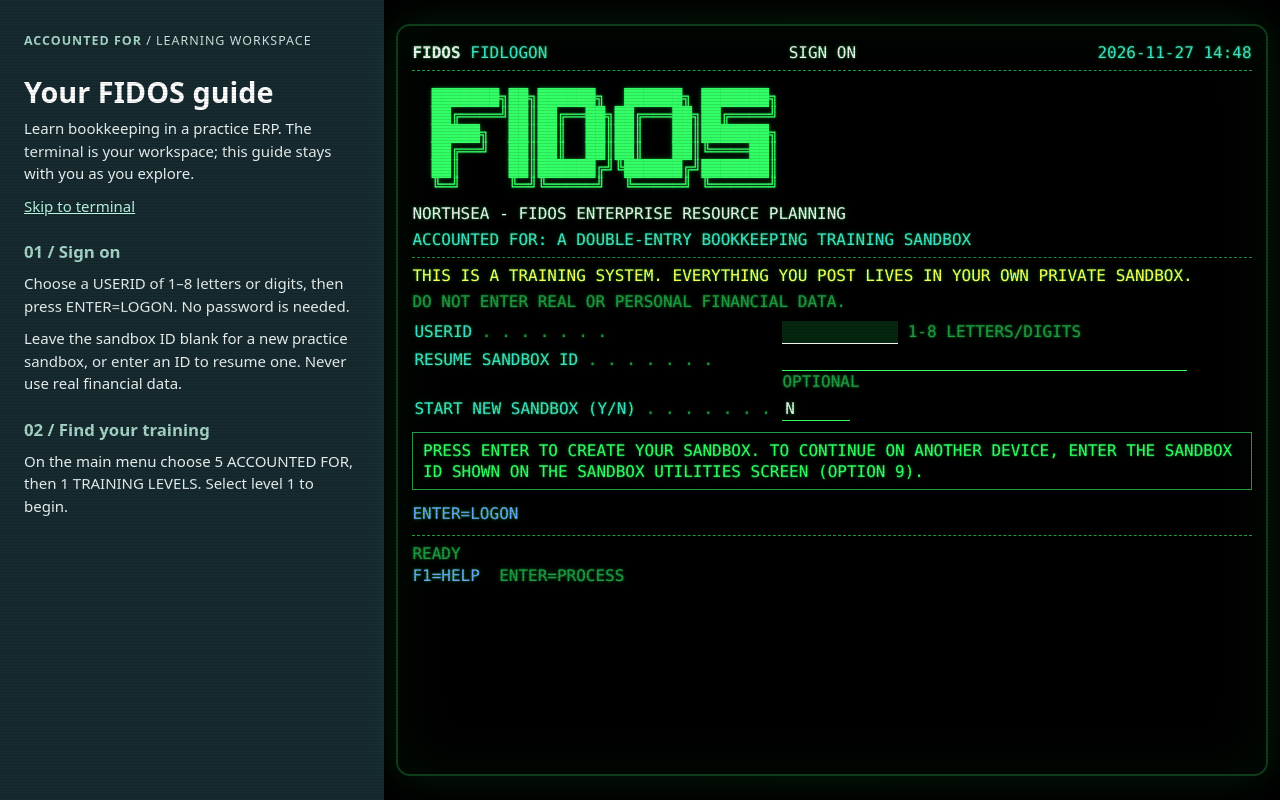
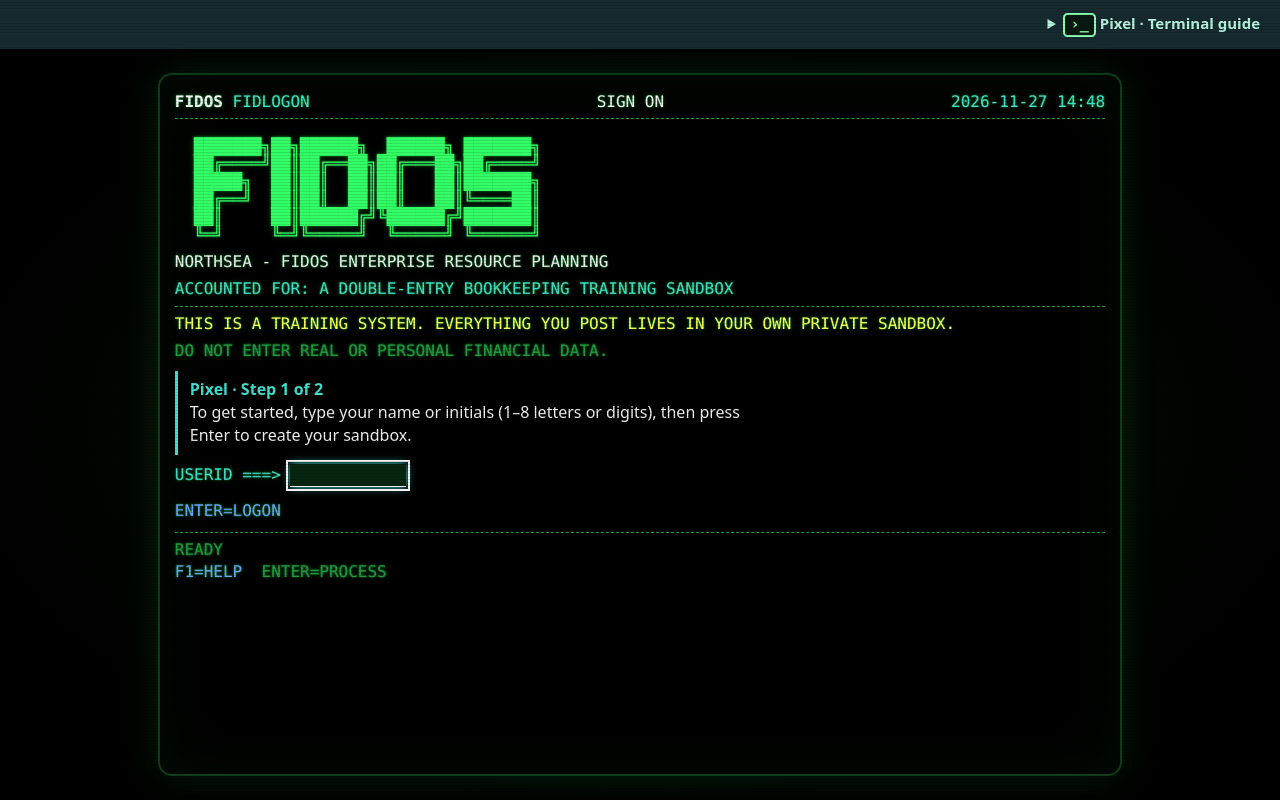
Before and after one commit to nicksoan/AccountedFor, an ASP.NET Core app: page / in a window 1280 px wide. Run offline with ASP.NET Core 8, Linux system fonts and the light colour scheme.

Commit message:
Guide FIDOS sign-on and first command with Pixel
Co-authored-by: copilot-swe-agent[bot] <198982749+Copilot@users.noreply.github.com>

```diff
--- a/src/AccountedFor.Web/Pages/Index.cshtml
+++ b/src/AccountedFor.Web/Pages/Index.cshtml
@@ -20,34 +20,19 @@
 <p class="dim">DO NOT ENTER REAL OR PERSONAL FINANCIAL DATA.</p>
 
 <form method="post" autocomplete="off">
-    <table class="form">
-        <tr>
-            <td class="lbl"><label for="op">USERID</label><span class="dots"></span></td>
-            <td><input id="op" class="fld w10" asp-for="OperatorId" maxlength="8" /> <span class="dim">1-8 LETTERS/DIGITS</span></td>
-        </tr>
-        <tr>
-            <td class="lbl"><label for="sb">RESUME SANDBOX ID</label><span class="dots"></span></td>
-            <td><input id="sb" class="fld w40" asp-for="SandboxKey" maxlength="40" spellcheck="false" /> <span class="dim">OPTIONAL</span></td>
-        </tr>
-        <tr>
-            <td class="lbl"><label for="nw">START NEW SANDBOX (Y/N)</label><span class="dots"></span></td>
-            <td><input id="nw" class="fld w4" asp-for="StartNew" maxlength="1" /></td>
-        </tr>
-    </table>
+    <p id="signon-step" class="coach-tip">
+        <strong>Pixel · Step 1 of 2</strong>
         @if (Model.Existing is not null)
         {
-        <div class="box good">
-            WELCOME BACK. THIS BROWSER HAS A SANDBOX FOR <span class="wh">@Model.Existing.OperatorId</span>
-            (@Model.Existing.Journals.Count @(Model.Existing.Journals.Count == 1 ? "JOURNAL" : "JOURNALS"), RANK <span class="ye">@Model.Existing.Rank</span>).
-            PRESS ENTER TO RESUME IT.
-        </div>
+            <span>Welcome back, @Model.Existing.OperatorId! Press Enter to sign on and reopen your practice books.</span>
         }
         else
         {
-        <div class="box">
-            PRESS ENTER TO CREATE YOUR SANDBOX. TO CONTINUE ON ANOTHER DEVICE, ENTER THE SANDBOX ID
-            SHOWN ON THE SANDBOX UTILITIES SCREEN (OPTION 9).
-        </div>
+            <span>To get started, type your name or initials (1–8 letters or digits), then press Enter to create your sandbox.</span>
         }
+    </p>
+    <label for="op" class="cy">USERID ===&gt;</label>
+    <input id="op" class="fld w10 coach-field" asp-for="OperatorId" maxlength="8" spellcheck="false"
+           enterkeyhint="go" aria-describedby="signon-step" autofocus />
     <div class="actions"><button type="submit" class="btn">ENTER=LOGON</button></div>
 </form>
--- a/src/AccountedFor.Web/Pages/Index.cshtml.cs
+++ b/src/AccountedFor.Web/Pages/Index.cshtml.cs
@@ -10,25 +10,17 @@ public class IndexModel(SandboxStore store) : PageModel
     [BindProperty]
     public string? OperatorId { get; set; }
 
-    [BindProperty]
-    public string? SandboxKey { get; set; }
-
-    [BindProperty]
-    public string? StartNew { get; set; }
-
     public Company? Existing { get; private set; }
 
     public void OnGet()
     {
-        Existing = store.Find(Request.Cookies[TerminalPageModel.CookieName]);
+        FindExisting();
         OperatorId = Existing?.OperatorId;
-        StartNew = "N";
     }
 
     public IActionResult OnPost()
     {
-        var cookieId = Request.Cookies[TerminalPageModel.CookieName];
-        Existing = store.Find(cookieId);
+        var existingId = FindExisting();
 
         var op = OperatorId?.Trim().ToUpperInvariant() ?? "";
         if (op.Length is 0 or > 8 || !op.All(char.IsAsciiLetterOrDigit))
@@ -37,39 +29,32 @@ public class IndexModel(SandboxStore store) : PageModel
             return Page();
         }
 
-        string id;
-        if (!string.IsNullOrWhiteSpace(SandboxKey))
+        var id = existingId ?? store.Create(op);
+        if (Existing is not null && Existing.OperatorId != op)
         {
-            var key = SandboxKey.Trim().Replace("-", "", StringComparison.Ordinal).ToLowerInvariant();
-            if (store.Find(key) is null)
-            {
-                ViewData["Error"] = "SANDBOX ID NOT FOUND - CHECK IT, OR LEAVE IT BLANK TO START A NEW ONE";
-                return Page();
-            }
-
-            id = key;
-        }
-        else if (Existing is not null && !string.Equals(StartNew?.Trim(), "Y", StringComparison.OrdinalIgnoreCase))
-        {
-            id = cookieId!.ToLowerInvariant();
-        }
-        else
-        {
-            id = store.Create(op);
+            store.Update(id, Existing, c => c.OperatorId = op, out _);
         }
 
-        var company = store.Find(id)!;
-        store.Update(id, company, c => c.OperatorId = op, out _);
-
-        Response.Cookies.Append(TerminalPageModel.CookieName, id, new CookieOptions
+        TerminalPageModel.SetSandboxCookie(HttpContext, TerminalPageModel.CookieName, id);
+        if (Request.Cookies.ContainsKey(TerminalPageModel.RememberedCookieName))
         {
-            HttpOnly = true,
-            IsEssential = true,
-            SameSite = SameSiteMode.Lax,
-            Secure = Request.IsHttps,
-            Expires = DateTimeOffset.UtcNow.AddYears(1),
-        });
+            Response.Cookies.Delete(TerminalPageModel.RememberedCookieName);
+        }
         TempData["Message"] = $"FID001I LOGON ACCEPTED - WELCOME TO NORTHSEA, {op}";
+        TempData["ShowCommandStep"] = true;
         return Redirect(Navigation.MainMenu);
     }
+
+    private string? FindExisting()
+    {
+        var id = Request.Cookies[TerminalPageModel.CookieName];
+        Existing = store.Find(id);
+        if (Existing is null)
+        {
+            id = Request.Cookies[TerminalPageModel.RememberedCookieName];
+            Existing = store.Find(id);
+        }
+
+        return Existing is null ? null : id;
+    }
 }
--- a/src/AccountedFor.Web/Pages/Logoff.cshtml
+++ b/src/AccountedFor.Web/Pages/Logoff.cshtml
@@ -9,15 +9,14 @@
 {
     <h2>SESSION ENDED</h2>
     <p>YOU HAVE BEEN LOGGED OFF FIDOS.</p>
-    <p>YOUR BOOKS ARE SAVED. TO RESUME LATER, LOG ON WITH THIS SANDBOX ID:</p>
-    <p class="ye">@Model.SandboxId</p>
+    <p>YOUR BOOKS ARE SAVED. SIGN ON AGAIN IN THIS BROWSER TO PICK UP WHERE YOU LEFT OFF.</p>
     <div class="actions"><a href="/" class="btn">RETURN TO SIGN ON</a></div>
 }
 else
 {
     <h2>LOG OFF FIDOS?</h2>
     <p>YOUR SANDBOX IS SAVED AUTOMATICALLY AFTER EVERY POSTING.</p>
-    <p>MAKE A NOTE OF YOUR SANDBOX ID IF YOU WANT TO RESUME ON ANOTHER BROWSER:</p>
+    <p>TO CONTINUE IN ANOTHER BROWSER, KEEP THIS ID PRIVATE AND USE IT IN SANDBOX UTILITIES AFTER YOU SIGN ON THERE:</p>
     <p class="ye">@Model.SandboxId</p>
     <form method="post">
         <div class="actions">
--- a/src/AccountedFor.Web/Pages/Logoff.cshtml.cs
+++ b/src/AccountedFor.Web/Pages/Logoff.cshtml.cs
@@ -13,6 +13,7 @@ public class LogoffModel(SandboxStore store) : TerminalPageModel(store)
 
     public IActionResult OnPost()
     {
+        SetSandboxCookie(HttpContext, RememberedCookieName, SandboxId);
         Response.Cookies.Delete(CookieName);
         LoggedOff = true;
         ViewData["Company"] = null;
--- a/src/AccountedFor.Web/Pages/Menu.cshtml.cs
+++ b/src/AccountedFor.Web/Pages/Menu.cshtml.cs
@@ -19,6 +19,7 @@ public class MenuModel(SandboxStore store) : TerminalPageModel(store)
         if (menu.Id == "MAIN")
         {
             CatchUpLevels();
+            ViewData["ShowCommandStep"] = TempData["ShowCommandStep"] is true;
         }
 
         return Page();
--- a/src/AccountedFor.Web/Pages/Shared/_Layout.cshtml
+++ b/src/AccountedFor.Web/Pages/Shared/_Layout.cshtml
@@ -8,6 +8,7 @@
     var message = TempData["Message"] as string;
     var levelUp = TempData["LevelUp"] as string;
     var pfKeys = ViewData["PfKeys"] as IEnumerable<PfKey> ?? [];
+    var showCommandStep = ViewData["ShowCommandStep"] is true;
     var path = Context.Request.Path.Value;
     var level = company?.CurrentLevel;
     var guideLevel = company is null ? null : ViewData["GuideLevel"] as Level ??
@@ -25,20 +26,14 @@
 </head>
 <body>
 <div class="workspace">
-    <aside id="guide" class="guide" aria-label="Accounted For guide">
-        <div class="guide-brand">ACCOUNTED FOR <span> / LEARNING WORKSPACE</span></div>
-        <h1>Your FIDOS guide</h1>
-        <p>Learn bookkeeping in a practice ERP. The terminal is your workspace; this guide stays with you as you explore.</p>
-        <p><a href="#terminal">Skip to terminal</a></p>
+    <details id="guide" class="guide" data-remember-guide="@(company is not null ? "true" : null)">
+        <summary><span class="mascot" aria-hidden="true">›_</span> Pixel · Terminal guide</summary>
+        <aside class="guide-panel" aria-label="Accounted For guide">
+        <p>Hi, I’m Pixel, your FIDOS terminal guide.</p>
         @if (company is null)
         {
-            <section aria-labelledby="signon-guide">
-                <h2 id="signon-guide">01 / Sign on</h2>
-                <p>Choose a USERID of 1–8 letters or digits, then press ENTER=LOGON. No password is needed.</p>
-                <p>Leave the sandbox ID blank for a new practice sandbox, or enter an ID to resume one. Never use real financial data.</p>
-                <h2>02 / Find your training</h2>
-                <p>On the main menu choose 5 ACCOUNTED FOR, then 1 TRAINING LEVELS. Select level 1 to begin.</p>
-            </section>
+            <p>Your sandbox is a private set of practice books. No password is needed. Once you sign on, I’ll show you how to open your first lesson.</p>
+            <p><a href="/">Go to sign-on</a></p>
         }
         else
         {
@@ -49,7 +44,7 @@
             </nav>
             @if (string.Equals(path, "/Menu", StringComparison.OrdinalIgnoreCase) || string.Equals(path, "/Menu/MAIN", StringComparison.OrdinalIgnoreCase))
             {
-                <p class="guide-tip"><strong>Find training:</strong> choose 5 ACCOUNTED FOR here, then 1 TRAINING LEVELS. You can click an option or type its number on the command line and press Enter.</p>
+                <p class="guide-tip"><strong>Try a command:</strong> type <code>LEVELS</code> in the command bar and press Enter to open training levels. You can also type a menu option number or click it.</p>
             }
             else if (string.Equals(path, "/Menu/TRN", StringComparison.OrdinalIgnoreCase))
             {
@@ -98,7 +93,8 @@
             }
             <p class="guide-tip">Need your bearings? F12 returns to the main menu; F3 exits the current screen. You can also click the PF key labels below the terminal.</p>
         }
-    </aside>
+        </aside>
+    </details>
 <div class="crt @(disableCrt ? "no-crt" : null) theme-@fontColor">
     <div id="terminal" class="terminal">
         <div class="row head">
@@ -122,9 +118,17 @@
             </div>
             <form method="get" action="/Command" class="row cmd" autocomplete="off">
                 <label for="cmd" class="cy">COMMAND ===&gt;</label>
-                <input id="cmd" name="cmd" class="fld cmdfld" maxlength="20" spellcheck="false" />
+                <input id="cmd" name="cmd" class="fld cmdfld @(showCommandStep ? "coach-field" : null)"
+                       maxlength="20" spellcheck="false" enterkeyhint="go" aria-describedby="@(showCommandStep ? "command-step" : null)" />
                 <input type="hidden" name="from" value="@path" />
             </form>
+            @if (showCommandStep)
+            {
+                <p id="command-step" class="coach-tip">
+                    <strong>Pixel · Step 2 of 2</strong>
+                    <span>Type <code>LEVELS</code> in the command bar above, then press Enter to open your training levels.</span>
+                </p>
+            }
         }
         <div class="rule"></div>
         <main>
--- a/src/AccountedFor.Web/Terminal/HelpTopics.cs
+++ b/src/AccountedFor.Web/Terminal/HelpTopics.cs
@@ -16,7 +16,7 @@ public static class HelpTopics
             "  * JUMP THROUGH MENUS WITH A PATH SUCH AS =1.3 (GENERAL LEDGER, JOURNAL ENTRY).",
             "PF KEYS: F1=HELP  F3=EXIT TO THE PREVIOUS MENU  F12=MAIN MENU. YOU CAN ALSO CLICK THEM.",
             "ON ENTRY SCREENS, TAB BETWEEN FIELDS AND PRESS ENTER TO POST. ERRORS APPEAR IN RED ON THE MESSAGE LINE.",
-            "YOUR SANDBOX IS SAVED AFTER EVERY POSTING. OPTION 9 SHOWS YOUR SANDBOX ID AND LETS YOU RESET.",
+            "YOUR SANDBOX IS SAVED AFTER EVERY POSTING. OPTION 9 SHOWS YOUR ID AND LETS YOU OPEN, START OR RESET A SANDBOX.",
         ]),
         new("BASICS", "DOUBLE ENTRY IN ONE SCREEN",
         [
--- a/src/AccountedFor.Web/Terminal/Navigation.cs
+++ b/src/AccountedFor.Web/Terminal/Navigation.cs
@@ -22,7 +22,7 @@ public static class Navigation
             new("5", "TRN", "ACCOUNTED FOR", "TRAINING LEVELS AND DEBIT/CREDIT DRILL", "/Menu/TRN"),
             new("6", "HELP", "TUTORIAL", "DOUBLE-ENTRY BOOKKEEPING EXPLAINED", "/Help"),
             new("8", "OPT", "DISPLAY OPTIONS", "CRT FILTER AND FONT COLOURS", "/Options"),
-            new("9", "SYS", "SANDBOX UTILITIES", "SANDBOX ID, RESET YOUR BOOKS", "/System"),
+            new("9", "SYS", "SANDBOX UTILITIES", "OPEN, START OR RESET A SANDBOX", "/System"),
             new("X", "LOGOFF", "LOG OFF", "END THIS FIDOS SESSION", "/Logoff"),
         ]),
         new("GL", "GL000", "GENERAL LEDGER", "/Menu/GL", MainMenu,
--- a/src/AccountedFor.Web/wwwroot/css/site.css
+++ b/src/AccountedFor.Web/wwwroot/css/site.css
@@ -16,21 +16,41 @@
 * { box-sizing: border-box; }
 
 .workspace {
-    display: flex;
+    display: grid;
+    grid-template-columns: minmax(0, 1fr);
+    grid-template-rows: auto 1fr;
     min-height: 100vh;
     background: #101b20;
 }
 
+@media (min-width: 1000px) {
+    .guide:not([open]) > summary { margin-inline-start: auto; }
+    .workspace:has(.guide[open]) {
+        grid-template-columns: minmax(0, 1fr) 22rem;
+        grid-template-rows: 1fr;
+    }
+    .workspace:has(.guide[open]) .crt { grid-column: 1; grid-row: 1; }
+    .workspace:has(.guide[open]) .guide { grid-column: 2; grid-row: 1; }
+}
+
 .guide {
-    flex: 0 0 24rem;
-    padding: 2rem 1.5rem;
+    padding: .5rem .75rem;
     color: #e8f1ef;
     background: #172a30;
     font: 15px/1.5 system-ui, sans-serif;
 }
-.guide-brand { color: #a4d5c6; font-size: .78rem; font-weight: 700; letter-spacing: .08em; }
-.guide-brand span { color: #d3e2dd; font-weight: 400; }
-.guide h1 { margin: 1.5rem 0 .5rem; font: 700 1.8rem/1.15 system-ui, sans-serif; color: #fff; }
+.guide > summary { width: fit-content; padding: .25rem .5rem; font-weight: 700; }
+.guide > summary:focus-visible { outline: 2px solid currentColor; }
+.guide-panel { padding: .5rem; max-width: 65ch; }
+.mascot {
+    display: inline-block;
+    padding: 0 .35em;
+    border: 2px solid currentColor;
+    border-radius: .3em;
+    background: #091813;
+    color: #89ffb0;
+    font: bold 1em/1.3 var(--font);
+}
 .guide h2 { margin: 1.5rem 0 .4rem; font: 700 1.05rem/1.3 system-ui, sans-serif; color: #a4d5c6; }
 .guide p { margin: .6rem 0; }
 .guide a { color: #b6f4df; text-decoration: underline; }
@@ -54,9 +74,7 @@ html, body {
 }
 
 .crt {
-    flex: 1 1 0;
     min-width: 0;
-    min-height: 100vh;
     display: flex;
     justify-content: center;
     padding: 1.5rem .75rem;
@@ -139,6 +157,18 @@ html, body {
 .rule { border-top: 1px dashed var(--dim); margin: .4rem 0; }
 .cmd { justify-content: flex-start; gap: 1ch; margin-top: .3rem; }
 
+.coach-tip {
+    max-width: 65ch;
+    margin: .6rem 0;
+    padding: .45rem .75rem;
+    border-inline-start: 3px solid var(--cyan);
+    color: var(--white);
+    font: 1rem/1.45 system-ui, sans-serif;
+    text-shadow: none;
+    text-transform: none;
+}
+.coach-tip strong { display: block; color: var(--cyan); }
+
 main { min-height: 22em; padding: .25rem 0; }
 
 h1, h2, h3 { font-size: 1em; font-weight: normal; margin: .6em 0 .3em; color: var(--white); }
@@ -191,6 +221,12 @@ a:hover, a:focus { background: var(--green); color: #000; text-shadow: none; out
     width: auto;
 }
 .fld:focus { outline: none; background: rgba(51, 255, 102, .15); border-bottom-color: var(--white); }
+.fld.coach-field {
+    outline: 2px solid var(--cyan);
+    outline-offset: 2px;
+    box-shadow: 0 0 .6rem var(--cyan);
+}
+.fld.coach-field:focus { outline-color: var(--white); }
 .fld.num { text-align: right; }
 select.fld option { background: #000; color: var(--white); }
 .cmdfld { width: 22ch; }
@@ -257,9 +293,6 @@ table.form td.lbl { color: var(--cyan); white-space: nowrap; }
 
 @media (max-width: 700px) {
     html, body { font-size: 13px; }
-    .workspace { flex-direction: column; }
-    .guide { flex: auto; padding: 1rem; }
-    .guide h1 { margin-top: .8rem; }
     .crt { padding: .25rem; }
 }
 .taccount .t-row, .taccount div.t-total { display: flex; justify-content: space-between; gap: 2ch; }
--- a/src/AccountedFor.Web/wwwroot/js/site.js
+++ b/src/AccountedFor.Web/wwwroot/js/site.js
@@ -18,6 +18,16 @@
     const first = document.querySelector("main [autofocus]")
         || document.querySelector("main input.fld:not([type=hidden]):not([readonly]), main select.fld");
     (first || document.getElementById("cmd"))?.focus({ preventScroll: true });
+
+    const guide = document.querySelector('[data-remember-guide="true"]');
+    if (guide) {
+        try {
+            guide.open = sessionStorage.getItem("fidos.guide-open") === "1";
+            guide.addEventListener("toggle", () => sessionStorage.setItem("fidos.guide-open", guide.open ? "1" : "0"));
+        } catch {
+            // The guide still opens without browser storage.
+        }
+    }
 
     // Clock.
     const clock = document.getElementById("clock");
```
Also changed, not shown: src/AccountedFor.Web/Pages/System.cshtml (+12 -1 lines), src/AccountedFor.Web/Pages/System.cshtml.cs (+25 -1 lines), src/AccountedFor.Web/Program.cs (+7 -4 lines), src/AccountedFor.Web/Terminal/TerminalPageModel.cs (+11 -0 lines), tests/Fidos.Core.Tests/SignOnTests.cs (added, +95 -0 lines), README.md. Lines whose indentation alone changed are shown as unchanged.
